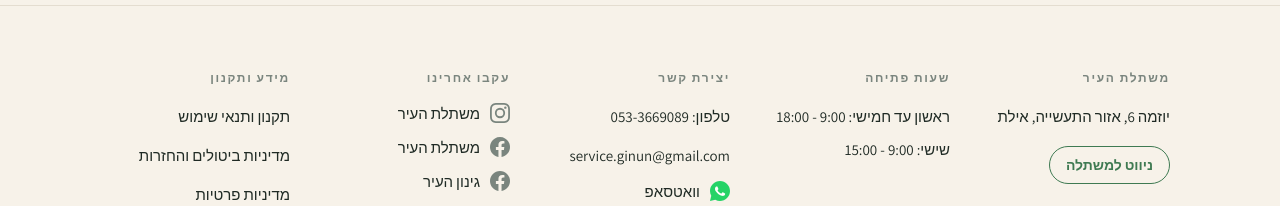
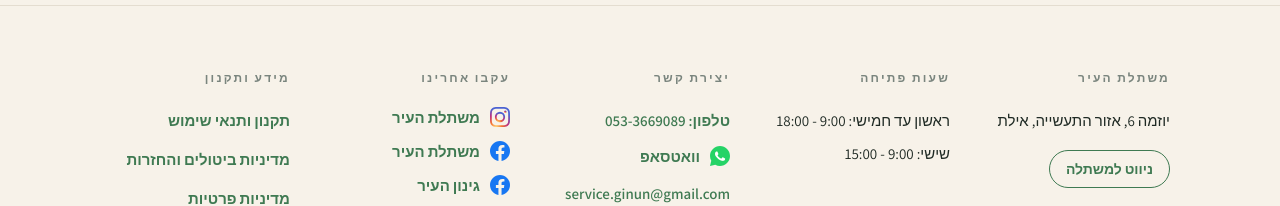
Before and after one commit to omerse9-blip/mashtelat-hair, a Next.js app: page / in a window 1280 px wide. Shown: the part 622-828 px from the top of the page. Built offline with nearby package versions, Linux system fonts and the light colour scheme; no server answers; the database is empty.

Commit message:
Update SiteFooter.jsx

```diff
--- a/components/SiteFooter.jsx
+++ b/components/SiteFooter.jsx
@@ -11,19 +11,20 @@ const MAPS = "https://maps.app.goo.gl/?link=" + encodeURIComponent("https://www.
 
 const FOOTER_BG = "#f7f2e9";
 
-const linkStyle = { color: "var(--ink)", textDecoration: "none" };
+// טקסט לחיץ: ירוק המותג באופן קבוע — מסמן לחיצוּת בכל מכשיר, גם מובייל
+const linkStyle = { color: "var(--green)", fontWeight: 600, textDecoration: "none" };
 const mutedLink = { color: "var(--muted)", textDecoration: "none" };
 
-// תווית עמודה: קטנה, מרווחת, אפורה — נסוגה אחורה ומשאירה את התוכן קדמי
+// תווית עמודה: קטנה ומרווחת מאוד, אפורה, עם הרבה אוויר מתחתיה — נקראת כתווית ולא כטקסט קטן
 const colHeading = {
   fontWeight: 600,
   fontSize: 12,
-  letterSpacing: "0.14em",
+  letterSpacing: "0.18em",
   color: "var(--muted)",
-  marginBottom: 18,
+  marginBottom: 22,
 };
 
-// תוכן אחיד: שחור-רך, אותו קצב אנכי בכל העמודות
+// תוכן לא-לחיץ (כתובת, שעות): שחור-רך
 const bodyText = {
   color: "var(--ink)",
   fontSize: 15,
@@ -42,17 +43,25 @@ function WhatsappIcon() {
 
 function InstagramIcon() {
   return (
-    <svg width="20" height="20" viewBox="0 0 24 24" fill="var(--muted)" aria-hidden="true">
-      <path d="M12 2.16c3.2 0 3.58.01 4.85.07 1.17.05 1.8.25 2.23.41.56.22.96.48 1.38.9.42.42.68.82.9 1.38.16.42.36 1.06.41 2.23.06 1.27.07 1.65.07 4.85s-.01 3.58-.07 4.85c-.05 1.17-.25 1.8-.41 2.23-.22.56-.48.96-.9 1.38-.42.42-.82.68-1.38.9-.42.16-1.06.36-2.23.41-1.27.06-1.65.07-4.85.07s-3.58-.01-4.85-.07c-1.17-.05-1.8-.25-2.23-.41-.56-.22-.96-.48-1.38-.9-.42-.42-.68-.82-.9-1.38-.16-.42-.36-1.06-.41-2.23-.06-1.27-.07-1.65-.07-4.85s.01-3.58.07-4.85c.05-1.17.25-1.8.41-2.23.22-.56.48-.96.9-1.38.42-.42.82-.68 1.38-.9.42-.16 1.06-.36 2.23-.41 1.27-.06 1.65-.07 4.85-.07M12 0C8.74 0 8.33.01 7.05.07 5.78.13 4.9.33 4.14.63c-.79.3-1.46.72-2.12 1.38C1.36 2.67.94 3.34.63 4.14.33 4.9.13 5.78.07 7.05.01 8.33 0 8.74 0 12s.01 3.67.07 4.95c.06 1.27.26 2.15.56 2.91.3.79.72 1.46 1.38 2.12.66.66 1.33 1.08 2.12 1.38.76.3 1.64.5 2.91.56C8.33 23.99 8.74 24 12 24s3.67-.01 4.95-.07c1.27-.06 2.15-.26 2.91-.56.79-.3 1.46-.72 2.12-1.38.66-.66 1.08-1.33 1.38-2.12.3-.76.5-1.64.56-2.91.06-1.28.07-1.69.07-4.95s-.01-3.67-.07-4.95c-.06-1.27-.26-2.15-.56-2.91-.3-.79-.72-1.46-1.38-2.12C21.33 1.36 20.66.94 19.86.63c-.76-.3-1.64-.5-2.91-.56C15.67.01 15.26 0 12 0z"/>
-      <path d="M12 5.84a6.16 6.16 0 100 12.32 6.16 6.16 0 000-12.32zM12 16a4 4 0 110-8 4 4 0 010 8z"/>
-      <circle cx="18.41" cy="5.59" r="1.44"/>
+    <svg width="20" height="20" viewBox="0 0 24 24" aria-hidden="true">
+      <defs>
+        <radialGradient id="ig-grad" cx="0.3" cy="1" r="1.2">
+          <stop offset="0" stopColor="#FED576" />
+          <stop offset="0.25" stopColor="#F47133" />
+          <stop offset="0.5" stopColor="#BC3081" />
+          <stop offset="0.75" stopColor="#4C63D2" />
+        </radialGradient>
+      </defs>
+      <path fill="url(#ig-grad)" d="M12 2.16c3.2 0 3.58.01 4.85.07 1.17.05 1.8.25 2.23.41.56.22.96.48 1.38.9.42.42.68.82.9 1.38.16.42.36 1.06.41 2.23.06 1.27.07 1.65.07 4.85s-.01 3.58-.07 4.85c-.05 1.17-.25 1.8-.41 2.23-.22.56-.48.96-.9 1.38-.42.42-.82.68-1.38.9-.42.16-1.06.36-2.23.41-1.27.06-1.65.07-4.85.07s-3.58-.01-4.85-.07c-1.17-.05-1.8-.25-2.23-.41-.56-.22-.96-.48-1.38-.9-.42-.42-.68-.82-.9-1.38-.16-.42-.36-1.06-.41-2.23-.06-1.27-.07-1.65-.07-4.85s.01-3.58.07-4.85c.05-1.17.25-1.8.41-2.23.22-.56.48-.96.9-1.38.42-.42.82-.68 1.38-.9.42-.16 1.06-.36 2.23-.41 1.27-.06 1.65-.07 4.85-.07M12 0C8.74 0 8.33.01 7.05.07 5.78.13 4.9.33 4.14.63c-.79.3-1.46.72-2.12 1.38C1.36 2.67.94 3.34.63 4.14.33 4.9.13 5.78.07 7.05.01 8.33 0 8.74 0 12s.01 3.67.07 4.95c.06 1.27.26 2.15.56 2.91.3.79.72 1.46 1.38 2.12.66.66 1.33 1.08 2.12 1.38.76.3 1.64.5 2.91.56C8.33 23.99 8.74 24 12 24s3.67-.01 4.95-.07c1.27-.06 2.15-.26 2.91-.56.79-.3 1.46-.72 2.12-1.38.66-.66 1.08-1.33 1.38-2.12.3-.76.5-1.64.56-2.91.06-1.28.07-1.69.07-4.95s-.01-3.67-.07-4.95c-.06-1.27-.26-2.15-.56-2.91-.3-.79-.72-1.46-1.38-2.12C21.33 1.36 20.66.94 19.86.63c-.76-.3-1.64-.5-2.91-.56C15.67.01 15.26 0 12 0z"/>
+      <path fill="url(#ig-grad)" d="M12 5.84a6.16 6.16 0 100 12.32 6.16 6.16 0 000-12.32zM12 16a4 4 0 110-8 4 4 0 010 8z"/>
+      <circle fill="url(#ig-grad)" cx="18.41" cy="5.59" r="1.44"/>
     </svg>
   );
 }
 
 function FacebookIcon() {
   return (
-    <svg width="20" height="20" viewBox="0 0 24 24" fill="var(--muted)" aria-hidden="true">
+    <svg width="20" height="20" viewBox="0 0 24 24" fill="#1877F2" aria-hidden="true">
       <path d="M24 12.07C24 5.4 18.63 0 12 0S0 5.4 0 12.07c0 6.02 4.39 11.01 10.13 11.93v-8.44H7.08v-3.49h3.05V9.41c0-3.02 1.79-4.69 4.53-4.69 1.31 0 2.68.24 2.68.24v2.97h-1.51c-1.49 0-1.96.93-1.96 1.89v2.25h3.33l-.53 3.49h-2.8V24C19.61 23.08 24 18.09 24 12.07z"/>
     </svg>
   );
@@ -63,7 +72,7 @@ function Social(props) {
   return (
     <a href={props.href} target="_blank" rel="noreferrer" style={wrap}>
       <span style={{ flexShrink: 0, display: "flex", alignItems: "center" }}>{props.icon}</span>
-      <span style={{ color: "var(--ink)", fontSize: 15 }}>{props.label}</span>
+      <span style={{ color: "var(--green)", fontWeight: 600, fontSize: 15 }}>{props.label}</span>
     </a>
   );
 }
@@ -107,10 +116,10 @@ export default function SiteFooter() {
           <p style={bodyText}>
             <a href={`tel:${PHONE}`} style={linkStyle}>טלפון: {PHONE_DISPLAY}</a>
           </p>
+          <Social href={`https://wa.me/${WA}`} label="וואטסאפ" icon={<WhatsappIcon />} />
           <p style={bodyText}>
             <a href={`mailto:${EMAIL}`} style={linkStyle}>{EMAIL}</a>
           </p>
-          <Social href={`https://wa.me/${WA}`} label="וואטסאפ" icon={<WhatsappIcon />} />
         </div>
 
         <div>
```
